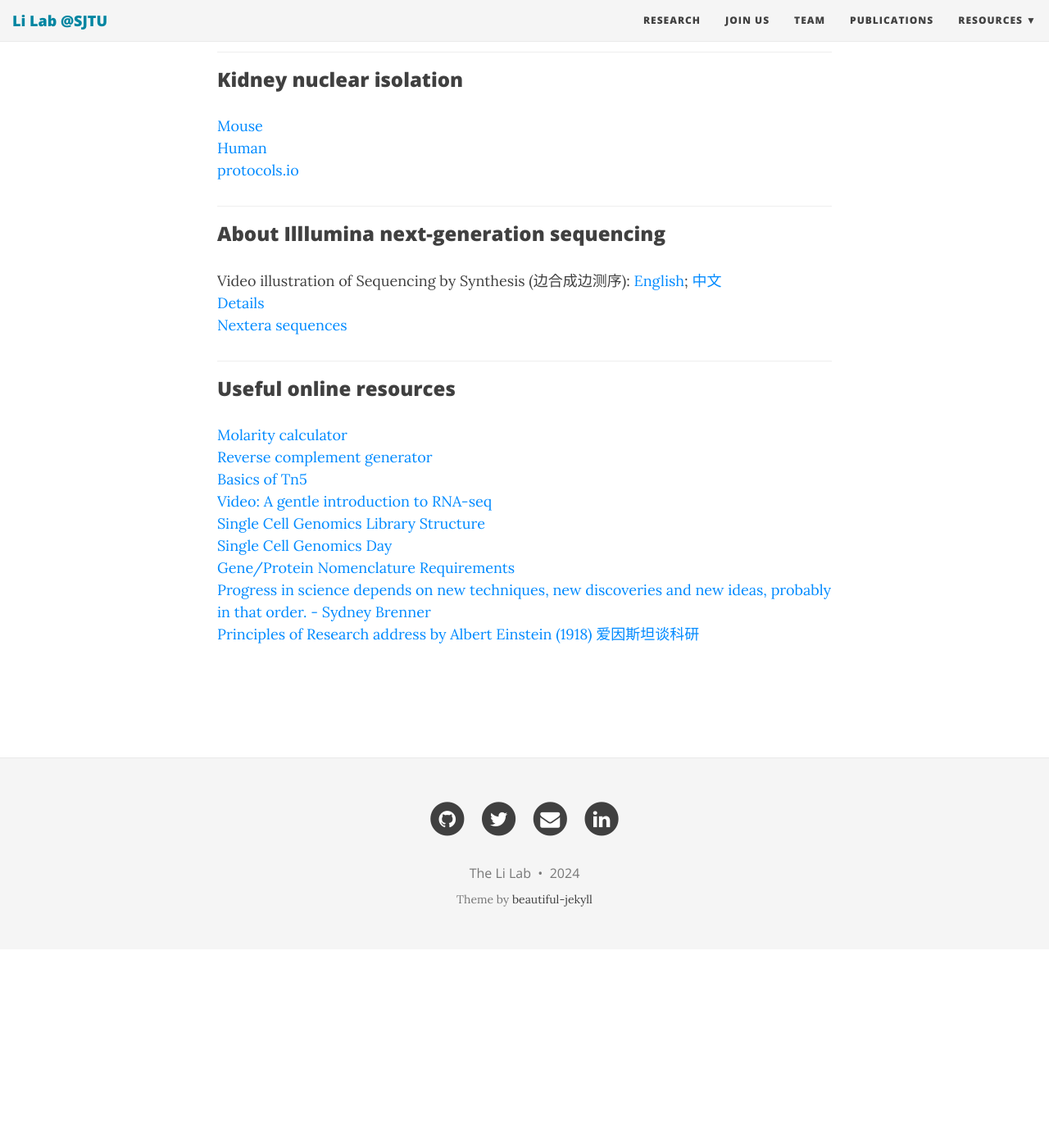
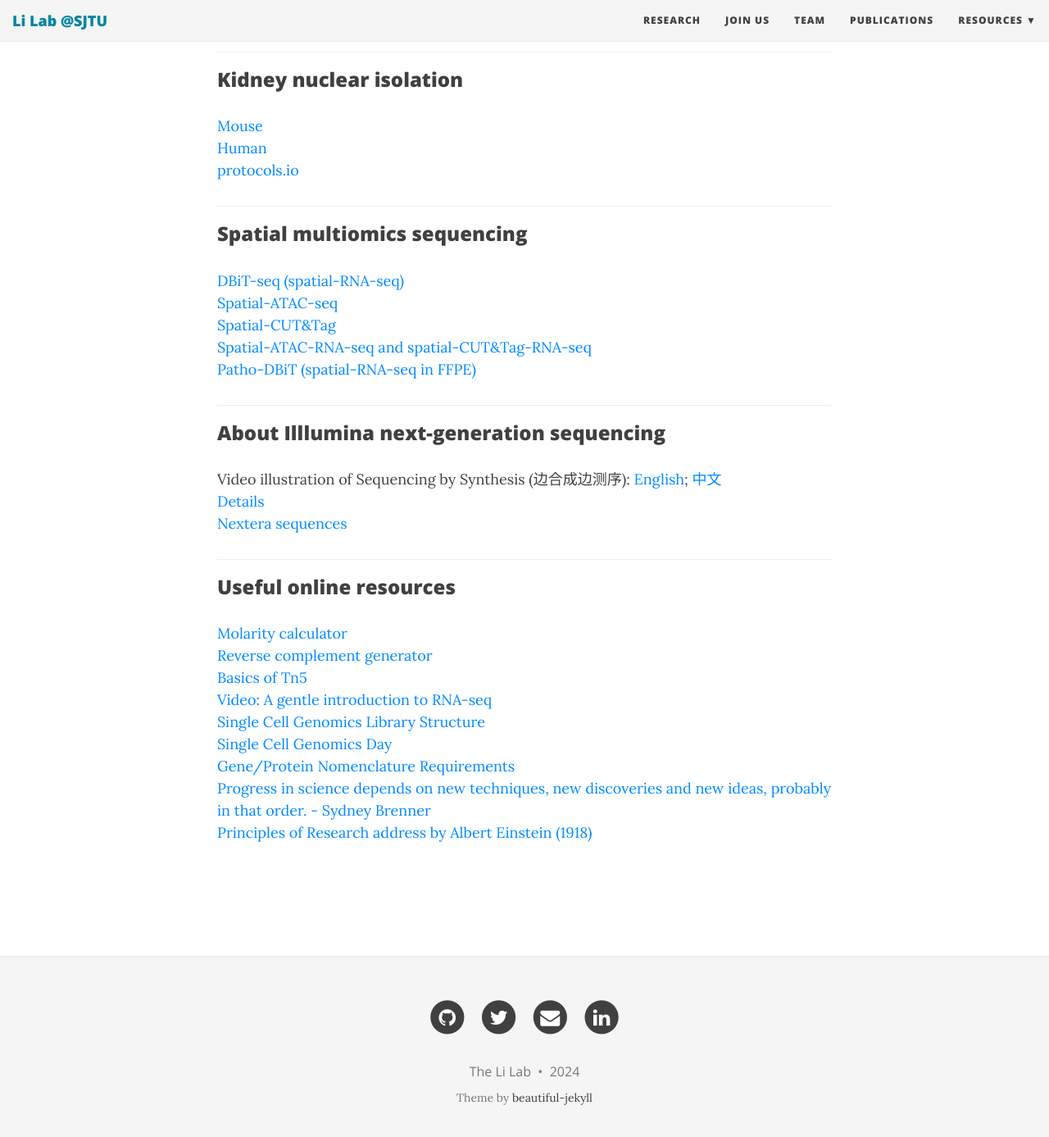
Before and after one commit to TheLiLab/thelilab.github.io, a Jekyll site: the page built from wetlab.md, in a window 1280 px wide and 1400 px high, scrolled down 783 px. Shown: the top 1387 px of the window at 82% size. Built offline with Jekyll 4.4.1, drawn with Linux system fonts in a browser that asks for light colours; nearby versions of some CDN libraries; before the commit the page ends 1941 px from its top, so only the background shows below that.

Commit message:
Update wetlab.md

```diff
--- a/wetlab.md
+++ b/wetlab.md
@@ -22,6 +22,14 @@ bigimg:
 [protocols.io](https://www.protocols.io/view/nuclei-isolation-from-human-kidney-for-single-nucl-81wgbobnlpko/v1)<br>
 <hr>
 
+### Spatial multiomics sequencing
+[DBiT-seq (spatial-RNA-seq)](https://doi.org/10.1016/j.cell.2020.10.026)<br>
+[Spatial-ATAC-seq](https://doi.org/10.1038/s41586-022-05094-1)<br>
+[Spatial-CUT&Tag](https://doi.org/10.1126/science.abg7216)<br>
+[Spatial-ATAC-RNA-seq and spatial-CUT&Tag-RNA-seq]()<br>
+[Patho-DBiT (spatial-RNA-seq in FFPE)](https://doi.org/10.1016/j.cell.2024.09.001)<br>
+<hr>
+
 ### About Illlumina next-generation sequencing
 Video illustration of Sequencing by Synthesis (边合成边测序): [English](https://www.youtube.com/watch?v=fCd6B5HRaZ8); [中文](https://www.bilibili.com/video/BV1W44y1373N/?spm_id_from=333.337.search-card.all.click&vd_source=4bb94a4fe4816451654e056a90253e89)<br>
 [Details](https://teichlab.github.io/scg_lib_structs/methods_html/Illumina.html)<br>
@@ -31,12 +39,12 @@ Video illustration of Sequencing by Synthesis (边合成边测序): [English](ht
 ### Useful online resources
 [Molarity calculator](https://www.endmemo.com/chem/molarity.php)<br>
 [Reverse complement generator](https://www.bioinformatics.org/sms/rev_comp.html)<br>
-[Basics of Tn5]()<br>
+[Basics of Tn5](https://doi.org/10.1101/gr.275223.121)<br>
 [Video: A gentle introduction to RNA-seq](https://www.youtube.com/watch?v=fCd6B5HRaZ8)<br>
 [Single Cell Genomics Library Structure](https://teichlab.github.io/scg_lib_structs/)<br>
 [Single Cell Genomics Day](https://satijalab.org/scgd24/)<br>
 [Gene/Protein Nomenclature Requirements](https://academic.oup.com/molehr/pages/Gene_And_Protein_Nomenclature)<br>
 [Progress in science depends on new techniques, new discoveries and new ideas, probably in that order. - Sydney Brenner](https://www.nature.com/articles/285358a0)<br>
-[Principles of Research address by Albert Einstein (1918) 爱因斯坦谈科研](https://www.site.uottawa.ca/~yymao/misc/Einstein_PlanckBirthday.html)<br>
+[Principles of Research address by Albert Einstein (1918)](https://www.site.uottawa.ca/~yymao/misc/Einstein_PlanckBirthday.html)<br>
 
 <br>
```
